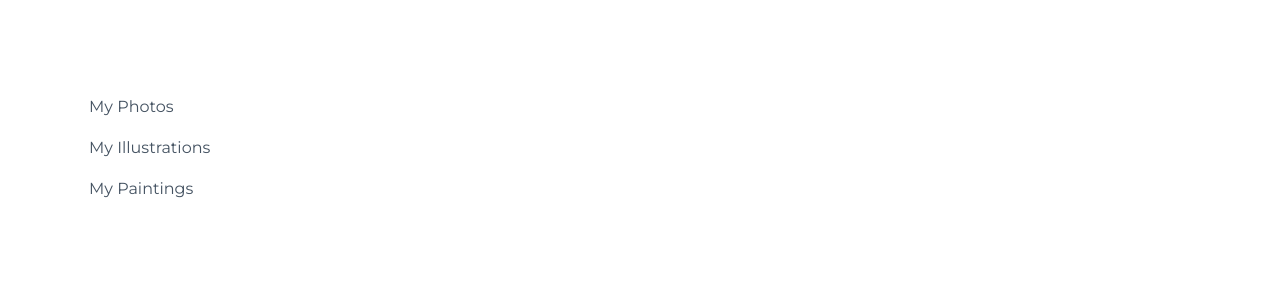
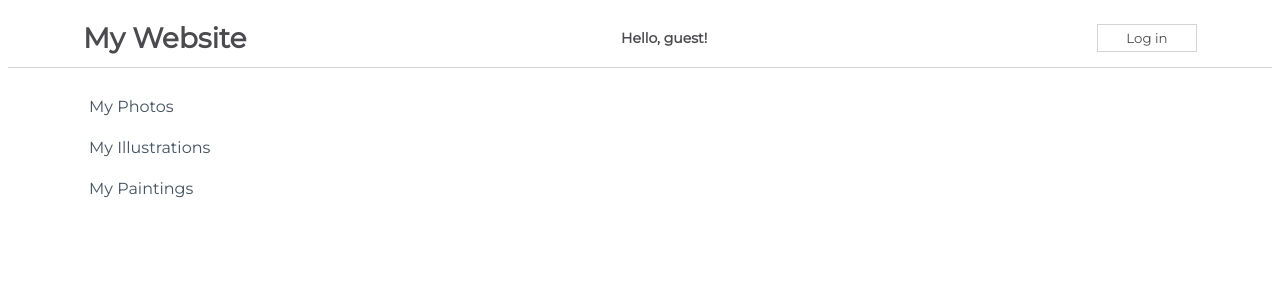
Before and after one commit to alcl2000/challenege-repo, a React (Create React App) app in the folder my-app/: page / in a window 1280 px wide. Shown: the top 300 px of the page. Built offline with nearby package versions, Linux system fonts and the light colour scheme.

Commit message:
fix: setsate working

```diff
--- a/my-app/src/App.js
+++ b/my-app/src/App.js
@@ -1,10 +1,12 @@
 import css from './App.module.css';
+import NavBar from './components/NavBar'
 import SideBar from './components/Sidebar';
 
 
 function App() {
   return (
     <div className={css.App}>
+      <NavBar />
       <SideBar />
     </div>
   );
--- /dev/null
+++ b/my-app/src/components/NavBar.js
@@ -0,0 +1,34 @@
+import React from 'react';
+import css from './css/NavBarSimple.module.css';
+
+class NavBar extends React.Component{
+    constructor(props){
+        super(props);
+        this.state = {
+            'message': 'Hello, guest!',
+            'button': 'Log in'
+        };
+    };
+
+    changeText(){
+        this.setState((prevState) =>{
+            return {
+            message : prevState.message === 'Hello, guest!' ? 'Welcome, user' : 'Hello, guest!',
+            button : prevState.button === 'Log in' ? 'Log out' : 'Log in'
+            };
+        });
+    };
+        render(){
+        return  ( <div className={css.NavBar}>
+                    <h1>My Website</h1>
+                    <span>{this.state.message}</span>
+                    <button onClick={() => this.changeText()}>
+                        {this.state.button}
+                    </button>
+                </div>
+        );
+        };
+};
+
+
+export default NavBar
```
